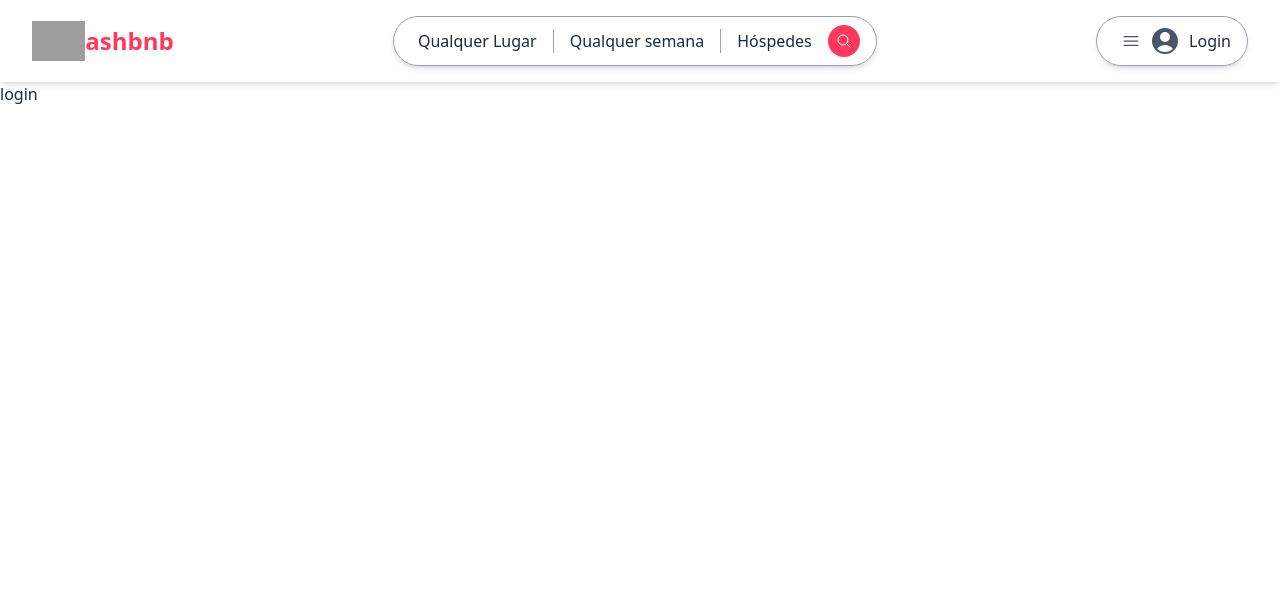
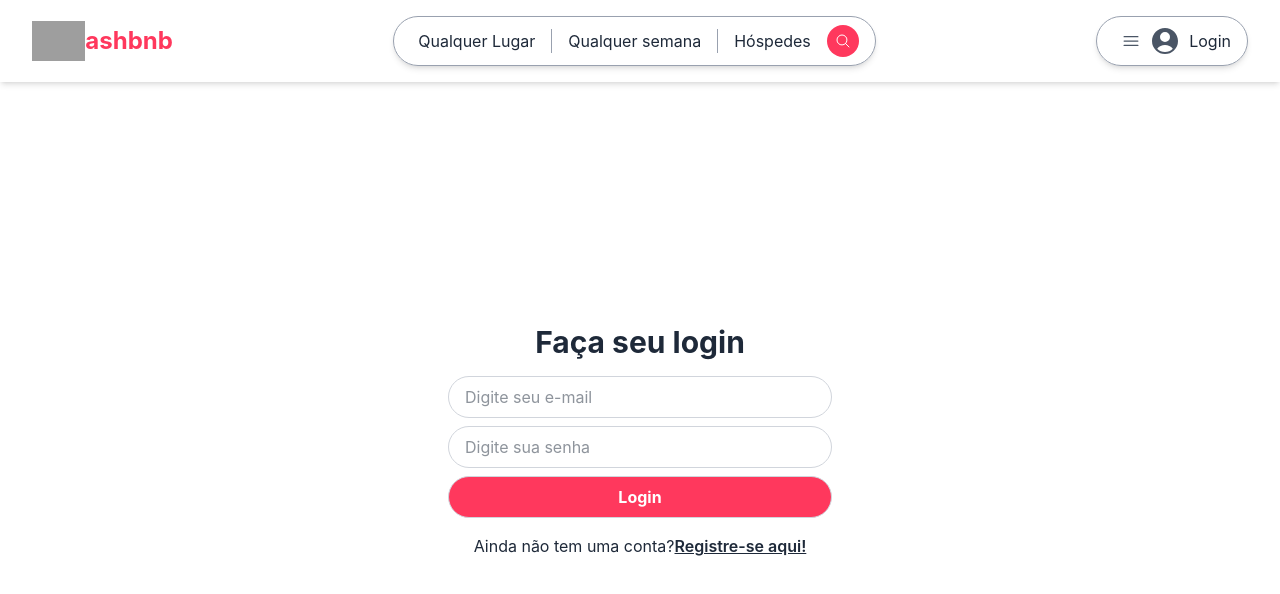
Before and after one commit to eliseucostaalbano/Clonebnb, a React (Vite) app in the folder frontend/: page /login in a window 1280 px wide. Shown: the top 594 px of the page. Built offline with nearby package versions, Linux system fonts and the light colour scheme; grey boxes are pictures that could not be loaded.

Commit message:
ajustar estrutura do HTML e adicionar estilo ao componente Login

```diff
--- a/frontend/index.html
+++ b/frontend/index.html
@@ -6,7 +6,7 @@
     <title>Clonebnb</title>
   </head>
   <body>
-    <div id="root" class="text-gray-800"></div>
+    <div id="root" class="font-hashbnb grid min-h-[100svh] grid-rows-[auto_1fr] text-gray-800"></div>
     <script type="module" src="/src/main.jsx"></script>
   </body>
 </html>
--- a/frontend/src/Pages/login.jsx
+++ b/frontend/src/Pages/login.jsx
@@ -1,9 +1,33 @@
-import React from 'react'
+import React from "react";
+import { Link } from "react-router-dom";
 
 const Login = () => {
   return (
-    <div>login</div>
-  )
-}
+    <section className="flex items-center">
+      <div className="mx-auto w-full max-w-96 flex flex-col items-center gap-4">
+        <h1 className="text-3xl font-bold">Faça seu login</h1>
 
-export default Login
+        <form className="flex w-full flex-col gap-2">
+          <input
+          type="email"
+          placeholder="Digite seu e-mail"
+          className="w-full rounded-full border border-gray-300 px-4 py-2"/>
+
+          <input
+          type="password"
+          placeholder="Digite sua senha"
+          className="w-full rounded-full border border-gray-300 px-4 py-2" />
+
+          <button className="w-full bg-primary-400 cursor-pointer rounded-full border border-gray-300 px-4 py-2 font-bold text-white">Login</button>
+        </form>
+
+        <p>
+          Ainda não tem uma conta?
+          <Link to="/registrar" className="font-semibold underline">Registre-se aqui!</Link>
+        </p>
+      </div>
+    </section>
+  );
+};
+
+export default Login;
--- a/frontend/src/components/Item.jsx
+++ b/frontend/src/components/Item.jsx
@@ -16,7 +16,8 @@ const Item = () => {
 
       <p>
         <span className="font-semibold"> R$ 500</span> por noite
-      </p></div>
+      </p>
+      </div>
   )
 }
 
```
